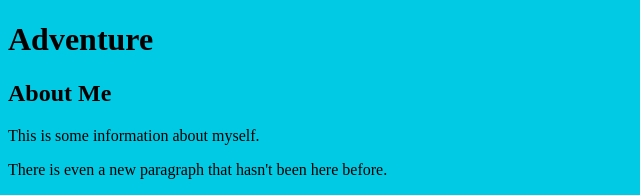
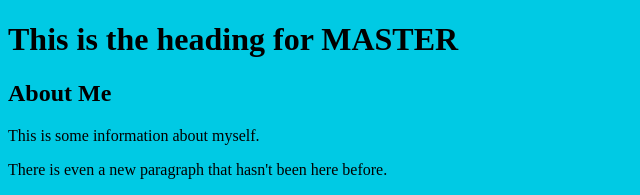
Before and after one commit to fritz-raphael/ud-cycling-stats, a plain HTML site: page index.html in a window 1280 px wide. Shown: the top 195 px of the page, without its empty margins (0-640 px from the left). Drawn offline with Linux system fonts and the light colour scheme.

Commit message:
Add a different heading on master

```diff
--- a/index.html
+++ b/index.html
@@ -10,7 +10,7 @@
 <body>
 
     <header>
-        <h1>Adventure</h1>
+        <h1>This is the heading for MASTER</h1>
     </header>
 
     <div class="container">
```
